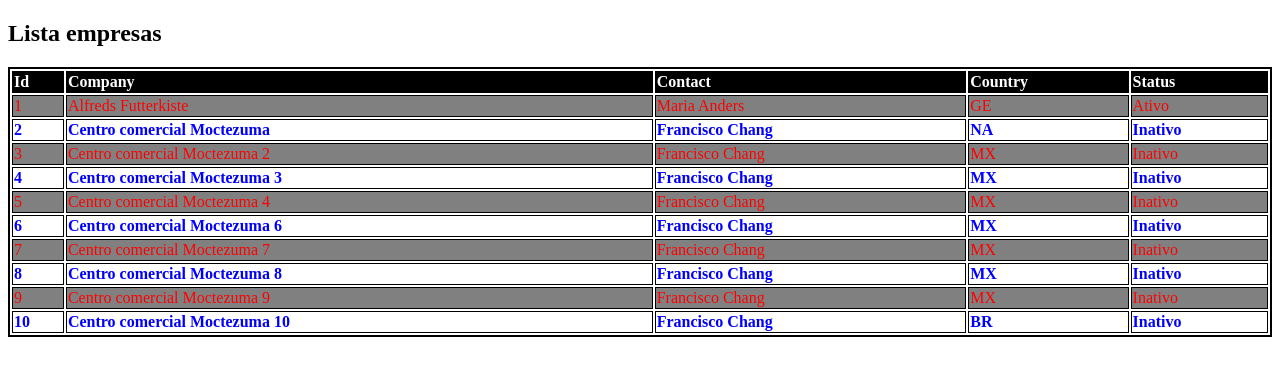
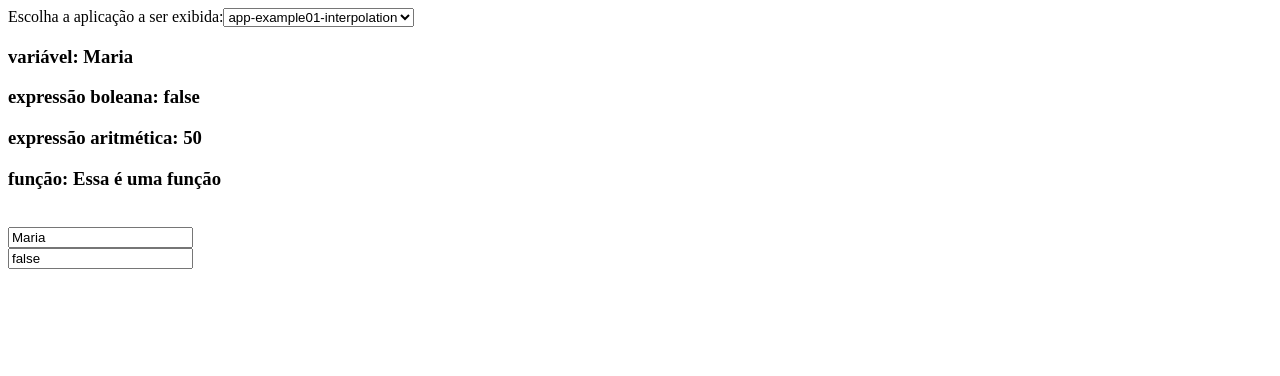
Before and after one commit to vicente-psp/angular-14-basic, an Angular app: page / in a window 1280 px wide. Shown: the top 376 px of the page. Built offline with nearby package versions, Linux system fonts and the light colour scheme.

Commit message:
feat: display and hide elements HTML

```diff
--- a/src/app/app.component.html
+++ b/src/app/app.component.html
@@ -1,8 +1,18 @@
-<!--
-<app-example01-interpolation></app-example01-interpolation>
-<app-ngif></app-ngif>
-<app-ngfor></app-ngfor>
-<app-ngswitch></app-ngswitch>
-<app-attribute-directives></app-attribute-directives>
- -->
- <app-review></app-review>
+<div>
+  <label for="aplicacao">Escolha a aplicação a ser exibida:</label>
+  <select name="aplicacao" id="aplicacao" (change)="selectApp($event)">
+    <option value="appExample01Interpolation">app-example01-interpolation</option>
+    <option value="appNgif">app-ngif</option>
+    <option value="appNgfor">app-ngfor</option>
+    <option value="appNgswitch">app-ngswitch</option>
+    <option value="appAttributeDirectives">app-attribute-directives</option>
+    <option value="appReview">app-review</option>
+  </select>
+</div>
+
+<app-example01-interpolation [hidden]="!appExample01Interpolation"></app-example01-interpolation>
+<app-ngif [style]="{display: !appNgif ? 'none': null}"></app-ngif>
+<app-ngfor [ngStyle]="{visibility: !appNgfor ? 'hidden' : null}"></app-ngfor>
+<app-ngswitch *ngIf="appNgswitch"></app-ngswitch>
+<app-attribute-directives *ngIf="appAttributeDirectives"></app-attribute-directives>
+ <app-review *ngIf="appReview"></app-review>
--- a/src/app/app.component.ts
+++ b/src/app/app.component.ts
@@ -6,5 +6,24 @@ import { Component } from '@angular/core';
   styleUrls: ['./app.component.sass']
 })
 export class AppComponent {
-  title = 'angular-14-basic';
+
+  appExample01Interpolation = true;
+  appNgif = false;
+  appNgfor = false;
+  appNgswitch = false;
+  appAttributeDirectives = false;
+  appReview = false;
+
+  /**
+   * vai selecionar o app vindo do select
+   * @param $event
+   */
+  selectApp(event: any): void {
+    this.appExample01Interpolation = event.srcElement.value === 'appExample01Interpolation';
+    this.appNgif = event.srcElement.value === 'appNgif';
+    this.appNgfor = event.srcElement.value === 'appNgfor';
+    this.appNgswitch = event.srcElement.value === 'appNgswitch';
+    this.appAttributeDirectives = event.srcElement.value === 'appAttributeDirectives';
+    this.appReview = event.srcElement.value === 'appReview';
+  }
 }
```
